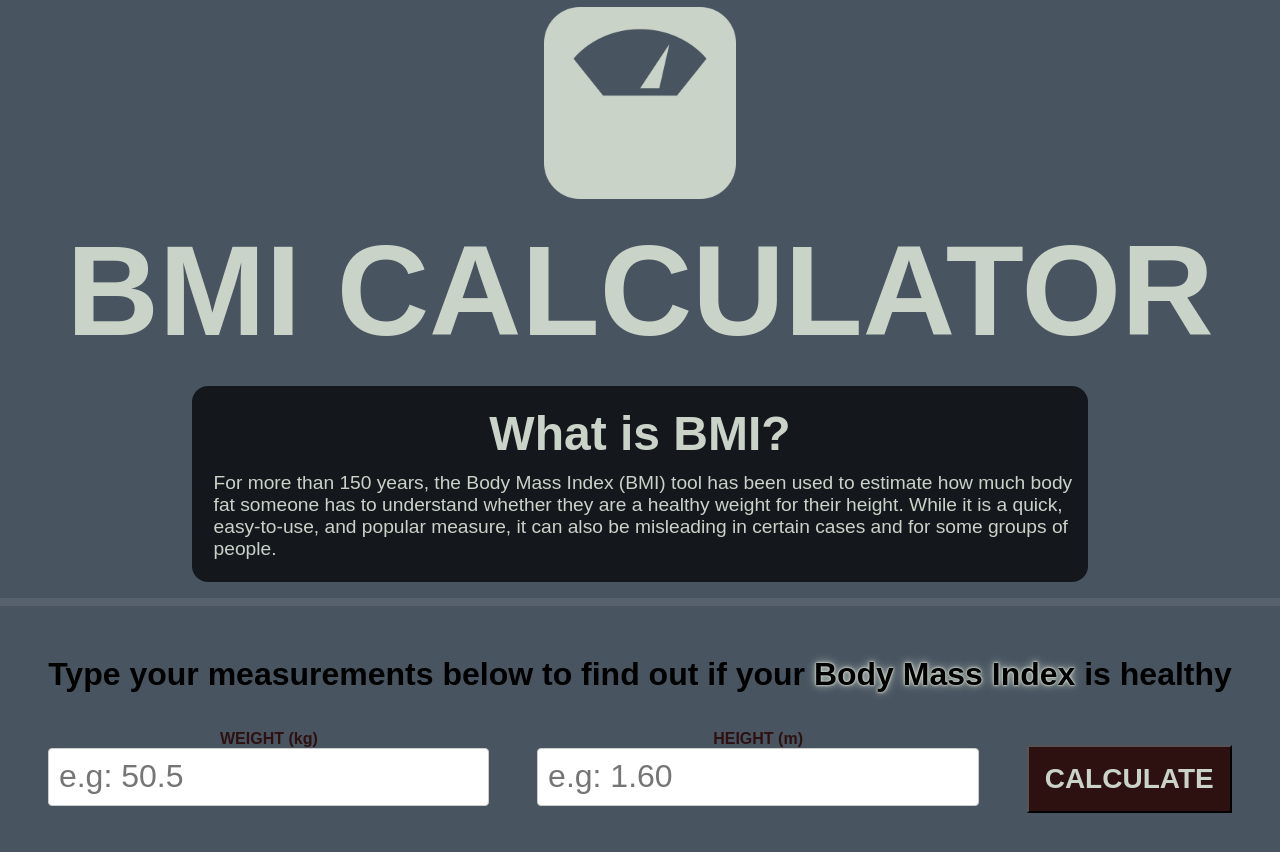
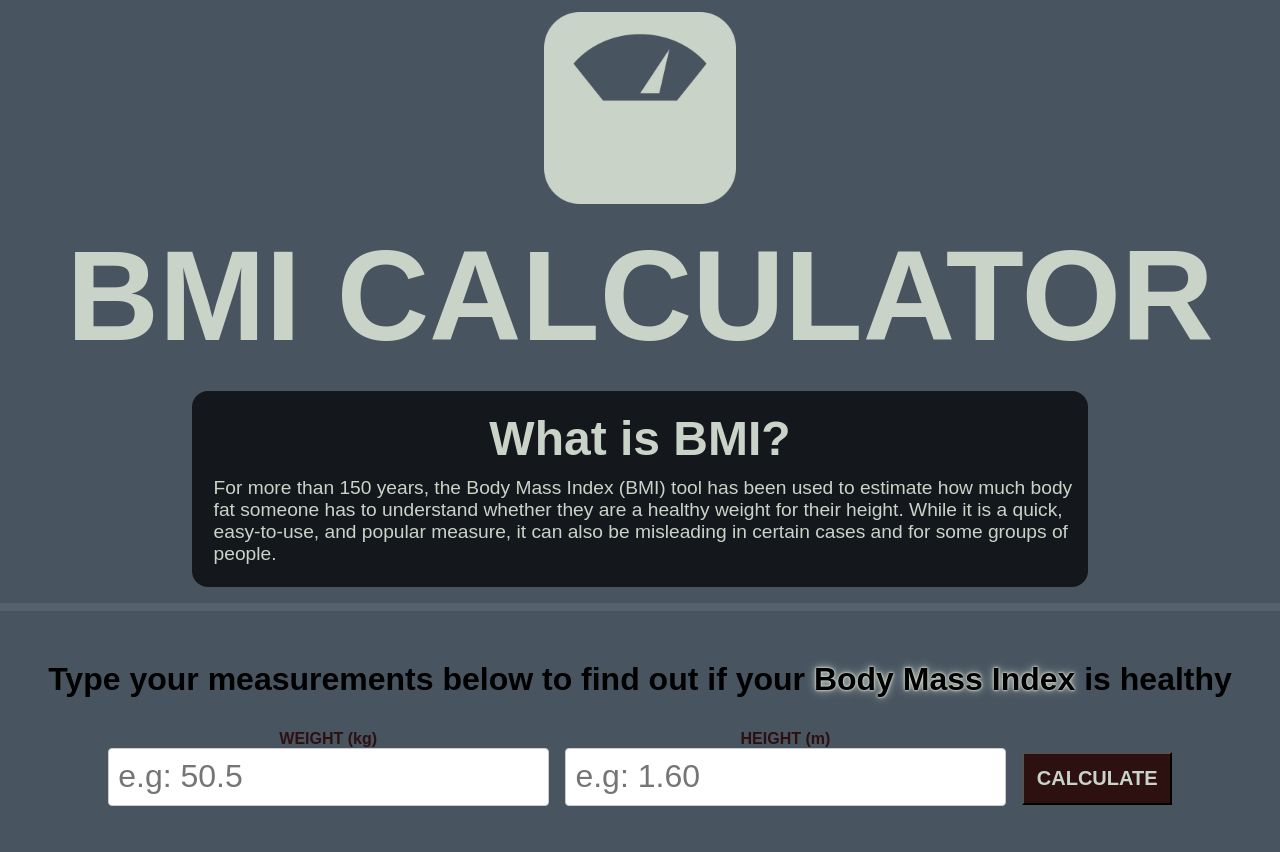
Before and after one commit to susyhaga/BMI_calculator_sh, a React (Vite) app: page / in a window 1280 px wide. Shown: the top 852 px of the page. Built offline with nearby package versions, Linux system fonts and the light colour scheme.

Commit message:
Update Header.module.css

```diff
--- a/src/components/Header/Header.module.css
+++ b/src/components/Header/Header.module.css
@@ -99,7 +99,7 @@
     align-items: center;
     margin-top: 2rem;
     margin-bottom: 10px;
-    gap: 3rem;
+    gap:1rem;
 
 }
 
@@ -123,11 +123,11 @@
 }
 
 .button{
-    padding: 1rem;
+    padding: 0.8rem;
     margin-top: 20px;
     color: var(--secondaryColor);
     font-weight: bold;
-    font-size: 28px;
+    font-size: 20px;
     background-color: var(--buttonColor);
     color: var(--secondaryColor);
 }
```
